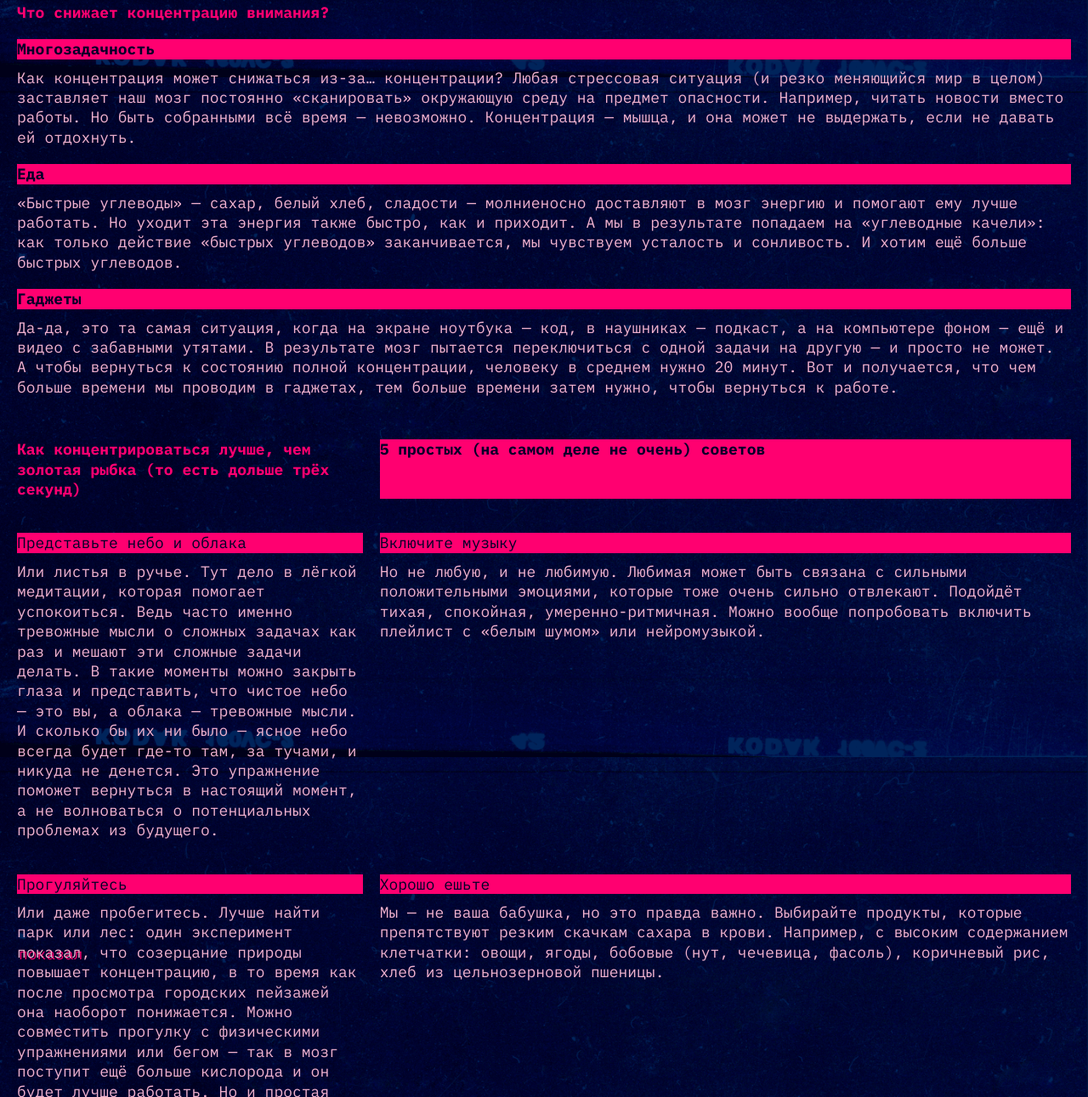
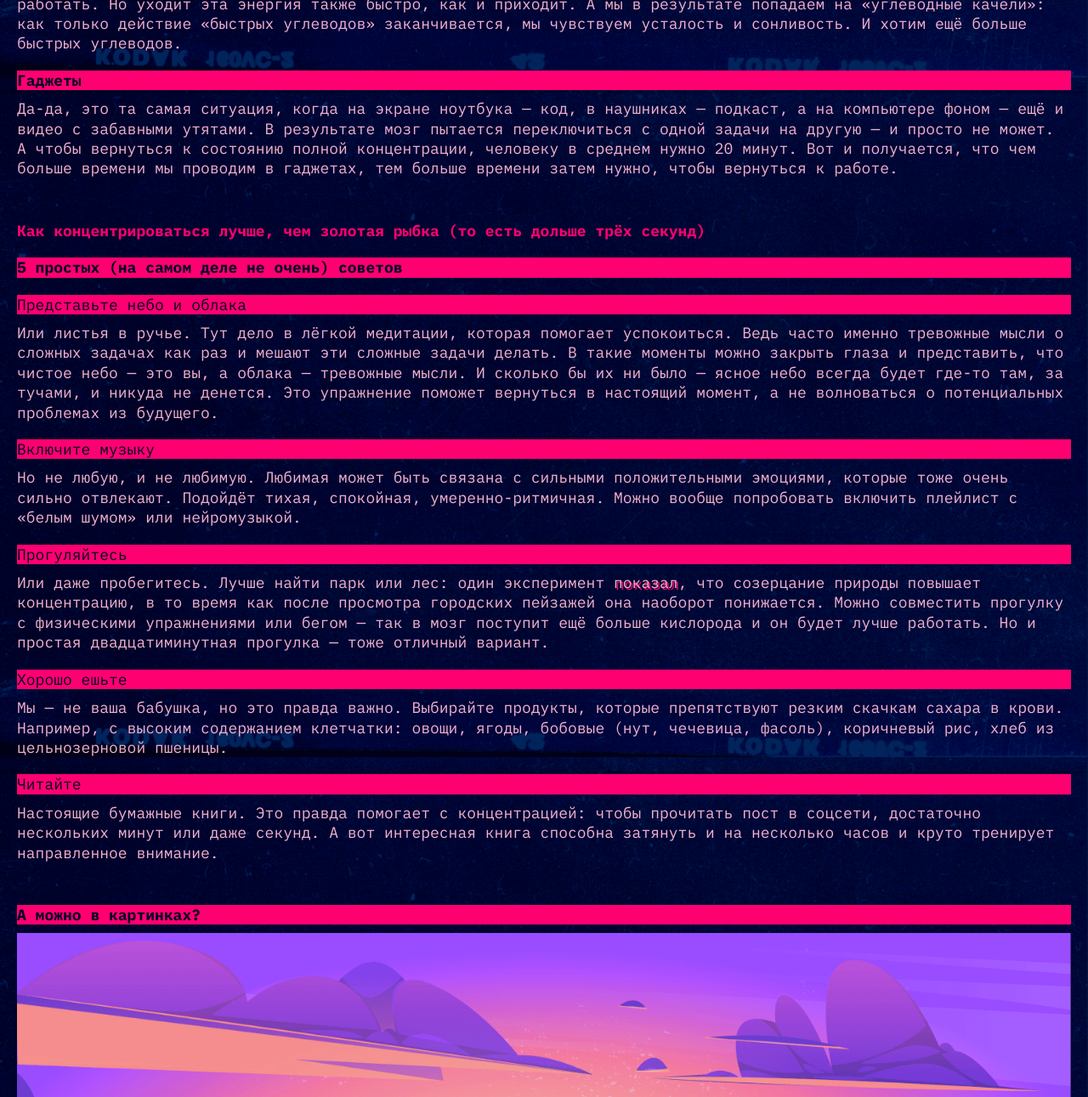
Before and after one commit to shigapovakarinaart/slozhno-sosredotochitsya-fd, a plain HTML site: page index.html in a window 1280 px wide. Shown: the part 1509-2800 px from the top of the page at 85% size. Drawn offline with Linux system fonts and the light colour scheme.

Commit message:
mobile done

```diff
--- a/index.html
+++ b/index.html
@@ -62,79 +62,83 @@
       </p>
     </header>
     <main class="main">
-      <article class="main__article main__article-in-columns">
-        <h3 class="main__article-title">Почему сосредоточиться так сложно</h3>
-        <div>
+      <article>
+        <section class="main__section">
+          <h3 class="main__section-title">Почему сосредоточиться так сложно</h3>
+          <div class="text-group">
             <h4 class="main__paragraph-title title-decor">Многозадачность</h4>
             <p class="main__paragraph">
-          Особенно сложно сосредоточиться, когда задач много и все они — важные.
-          Где же легендарная многозадачность, когда она так нужна вам (и всем
-          нанимающим менеджерам этого мира)? А дело в том, что её просто не
-          существует. Исследователи
+              Особенно сложно сосредоточиться, когда задач много и все они —
+              важные. Где же легендарная многозадачность, когда она так нужна
+              вам (и всем нанимающим менеджерам этого мира)? А дело в том, что
+              её просто не существует. Исследователи
               <a
                 href="https://dana.org/news-and-insights"
                 class="main__paragraph-link"
               >
                 выяснили</a
-          >, что мозгу тяжело концентрироваться даже на двух делах одновременно.
-          А когда в поле внимания попадает несколько важных задач, организм
-          паникует и выделяет кортизол и адреналин — «гормоны стресса». Из-за
-          этого мы работаем невнимательно: ошибаемся и быстро устаём.
+              >, что мозгу тяжело концентрироваться даже на двух делах
+              одновременно. А когда в поле внимания попадает несколько важных
+              задач, организм паникует и выделяет кортизол и адреналин —
+              «гормоны стресса». Из-за этого мы работаем невнимательно:
+              ошибаемся и быстро устаём.
             </p>
           </div>
-        <div>
+          <div class="text-group">
             <h4 class="main__paragraph-title title-decor">Дофамин</h4>
             <p class="main__paragraph">
-          С гормонами стресса всё понятно, но дальше — ещё интереснее. В нашей
-          невозможности сосредоточиться замешана и полная противоположность
-          стрессу — дофамин. Это вещество участвует в системе вознаграждения
-          мозга. Причём тут он? Мы часто отвлекаемся от важной задачи на что-то
-          более «приятное» для мозгов. Например, смотрим лайки в соцсетях. В это
-          время и выделяется дофамин — и мы чувствуем удовольствие. Получается
-          замкнутый круг: чем больше отвлекаешься, тем больше удовольствия
-          получаешь.
+              С гормонами стресса всё понятно, но дальше — ещё интереснее. В
+              нашей невозможности сосредоточиться замешана и полная
+              противоположность стрессу — дофамин. Это вещество участвует в
+              системе вознаграждения мозга. Причём тут он? Мы часто отвлекаемся
+              от важной задачи на что-то более «приятное» для мозгов. Например,
+              смотрим лайки в соцсетях. В это время и выделяется дофамин — и мы
+              чувствуем удовольствие. Получается замкнутый круг: чем больше
+              отвлекаешься, тем больше удовольствия получаешь.
             </p>
           </div>
-      </article>
-      <article class="main__article">
-        <h3 class="main__article-title">Что снижает концентрацию внимания?</h3>
-        <div class="card">
+        </section>
+        <section class="main__section">
+          <h3 class="main__section-title">
+            Что снижает концентрацию внимания?
+          </h3>
+          <div class="text-group">
             <h4 class="main__paragraph-title title-decor">Многозадачность</h4>
             <p class="main__paragraph">
-          Как концентрация может снижаться из-за… концентрации? Любая стрессовая
-          ситуация (и резко меняющийся мир в целом) заставляет наш мозг
-          постоянно «сканировать» окружающую среду на предмет опасности.
-          Например, читать новости вместо работы. Но быть собранными всё время —
-          невозможно. Концентрация — мышца, и она может не выдержать, если не
-          давать ей отдохнуть.
+              Как концентрация может снижаться из-за… концентрации? Любая
+              стрессовая ситуация (и резко меняющийся мир в целом) заставляет
+              наш мозг постоянно «сканировать» окружающую среду на предмет
+              опасности. Например, читать новости вместо работы. Но быть
+              собранными всё время — невозможно. Концентрация — мышца, и она
+              может не выдержать, если не давать ей отдохнуть.
             </p>
           </div>
-        <div class="card">
+          <div class="text-group">
             <h4 class="main__paragraph-title title-decor">Еда</h4>
             <p class="main__paragraph">
               «Быстрые углеводы» — сахар, белый хлеб, сладости — молниеносно
-          доставляют в мозг энергию и помогают ему лучше работать. Но уходит эта
-          энергия также быстро, как и приходит. А мы в результате попадаем на
-          «углеводные качели»: как только действие «быстрых углеводов»
-          заканчивается, мы чувствуем усталость и сонливость. И хотим ещё больше
-          быстрых углеводов.
+              доставляют в мозг энергию и помогают ему лучше работать. Но уходит
+              эта энергия также быстро, как и приходит. А мы в результате
+              попадаем на «углеводные качели»: как только действие «быстрых
+              углеводов» заканчивается, мы чувствуем усталость и сонливость. И
+              хотим ещё больше быстрых углеводов.
             </p>
           </div>
-        <div class="card">
+          <div class="text-group">
             <h4 class="main__paragraph-title title-decor">Гаджеты</h4>
             <p class="main__paragraph">
               Да-да, это та самая ситуация, когда на экране ноутбука — код, в
-          наушниках — подкаст, а на компьютере фоном — ещё и видео с забавными
-          утятами. В результате мозг пытается переключиться с одной задачи на
-          другую — и просто не может. А чтобы вернуться к состоянию полной
-          концентрации, человеку в среднем нужно 20 минут. Вот и получается, что
-          чем больше времени мы проводим в гаджетах, тем больше времени затем
-          нужно, чтобы вернуться к работе.
+              наушниках — подкаст, а на компьютере фоном — ещё и видео с
+              забавными утятами. В результате мозг пытается переключиться с
+              одной задачи на другую — и просто не может. А чтобы вернуться к
+              состоянию полной концентрации, человеку в среднем нужно 20 минут.
+              Вот и получается, что чем больше времени мы проводим в гаджетах,
+              тем больше времени затем нужно, чтобы вернуться к работе.
             </p>
           </div>
-      </article>
-      <article class="main__article main__article-in-columns">
-        <h3 class="main__article-title">
+        </section>
+        <section class="main__section">
+          <h3 class="main__section-title">
             Как концентрироваться лучше, чем золотая рыбка (то есть дольше трёх
             секунд)
           </h3>
@@ -143,31 +147,33 @@
           >
             5 простых (на самом деле не очень) советов
           </h4>
-        <div class="card">
+          <div class="text-group">
             <h5 class="main__paragraph-subtitle title-decor">
               Представьте небо и облака
             </h5>
             <p class="main__paragraph">
               Или листья в ручье. Тут дело в лёгкой медитации, которая помогает
-          успокоиться. Ведь часто именно тревожные мысли о сложных задачах как
-          раз и мешают эти сложные задачи делать. В такие моменты можно закрыть
-          глаза и представить, что чистое небо — это вы, а облака — тревожные
-          мысли. И сколько бы их ни было — ясное небо всегда будет где-то там,
-          за тучами, и никуда не денется. Это упражнение поможет вернуться в
-          настоящий момент, а не волноваться о потенциальных проблемах из
-          будущего.
+              успокоиться. Ведь часто именно тревожные мысли о сложных задачах
+              как раз и мешают эти сложные задачи делать. В такие моменты можно
+              закрыть глаза и представить, что чистое небо — это вы, а облака —
+              тревожные мысли. И сколько бы их ни было — ясное небо всегда будет
+              где-то там, за тучами, и никуда не денется. Это упражнение поможет
+              вернуться в настоящий момент, а не волноваться о потенциальных
+              проблемах из будущего.
             </p>
           </div>
-        <div class="card">
-        <h5 class="main__paragraph-subtitle title-decor">Включите музыку</h5>
+          <div class="text-group">
+            <h5 class="main__paragraph-subtitle title-decor">
+              Включите музыку
+            </h5>
             <p class="main__paragraph">
               Но не любую, и не любимую. Любимая может быть связана с сильными
-          положительными эмоциями, которые тоже очень сильно отвлекают. Подойдёт
-          тихая, спокойная, умеренно-ритмичная. Можно вообще попробовать
-          включить плейлист с «белым шумом» или нейромузыкой.
+              положительными эмоциями, которые тоже очень сильно отвлекают.
+              Подойдёт тихая, спокойная, умеренно-ритмичная. Можно вообще
+              попробовать включить плейлист с «белым шумом» или нейромузыкой.
             </p>
           </div>
-        <div class="card">
+          <div class="text-group">
             <h5 class="main__paragraph-subtitle title-decor">Прогуляйтесь</h5>
             <p class="main__paragraph">
               Или даже пробегитесь. Лучше найти парк или лес: один эксперимент
@@ -176,33 +182,33 @@
                 class="main__paragraph-link"
               >
                 показал</a
-          >, что созерцание природы повышает концентрацию, в то время как после
-          просмотра городских пейзажей она наоборот понижается. Можно совместить
-          прогулку с физическими упражнениями или бегом — так в мозг поступит
-          ещё больше кислорода и он будет лучше работать. Но и простая
-          двадцатиминутная прогулка — тоже отличный вариант.
+              >, что созерцание природы повышает концентрацию, в то время как
+              после просмотра городских пейзажей она наоборот понижается. Можно
+              совместить прогулку с физическими упражнениями или бегом — так в
+              мозг поступит ещё больше кислорода и он будет лучше работать. Но и
+              простая двадцатиминутная прогулка — тоже отличный вариант.
             </p>
           </div>
-        <div class="card">
+          <div class="text-group">
             <h5 class="main__paragraph-subtitle title-decor">Хорошо ешьте</h5>
             <p class="main__paragraph">
-          Мы — не ваша бабушка, но это правда важно. Выбирайте продукты, которые
-          препятствуют резким скачкам сахара в крови. Например, с высоким
-          содержанием клетчатки: овощи, ягоды, бобовые (нут, чечевица, фасоль),
-          коричневый рис, хлеб из цельнозерновой пшеницы.
+              Мы — не ваша бабушка, но это правда важно. Выбирайте продукты,
+              которые препятствуют резким скачкам сахара в крови. Например, с
+              высоким содержанием клетчатки: овощи, ягоды, бобовые (нут,
+              чечевица, фасоль), коричневый рис, хлеб из цельнозерновой пшеницы.
             </p>
           </div>
-        <div class="card">
+          <div class="text-group">
             <h5 class="main__paragraph-subtitle title-decor">Читайте</h5>
             <p class="main__paragraph">
-          Настоящие бумажные книги. Это правда помогает с концентрацией: чтобы
-          прочитать пост в соцсети, достаточно нескольких минут или даже секунд.
-          А вот интересная книга способна затянуть и на несколько часов и круто
-          тренирует направленное внимание.
+              Настоящие бумажные книги. Это правда помогает с концентрацией:
+              чтобы прочитать пост в соцсети, достаточно нескольких минут или
+              даже секунд. А вот интересная книга способна затянуть и на
+              несколько часов и круто тренирует направленное внимание.
             </p>
           </div>
+        </section>
       </article>
-    </main>
       <section class="main__galery">
         <h4 class="main__paragraph-title title-decor">А можно в картинках?</h4>
         <ul class="main__galery-list">
@@ -248,6 +254,7 @@
           </li>
         </ul>
       </section>
+    </main>
     <footer class="footer decorated-zone">
       <h2 class="footer__title">focus</h2>
     </footer>
--- a/styles/style.css
+++ b/styles/style.css
@@ -1,10 +1,12 @@
 .page {
   min-height: 100vh;
-  background: var(--page-bg-color) var(--page-bg-image) center;
+  background-color: var(--page-bg-color);
+  background-image: var(--page-bg-image);
+  background-position: center;
+  background-color: none;
   background-repeat: no-repeat;
   background-size: cover;
   background-attachment: fixed;
-  padding: var(--general-padding);
 }
 
 .decorated-zone {
@@ -12,16 +14,16 @@
 }
 
 .header {
+  height: 100vh;
   display: grid;
   grid-template-rows: 1fr 1fr 1fr;
-  height: 100vh;
   min-height: var(--header-min-height);
+  padding: var(--general-padding);
 }
 
 .header__rec-indicator {
   position: absolute;
-  right: var(--rec-indicator-right-position);
-  grid-row: 1;
+  right: var(--rec-indicator-position);
   align-self: start;
   color: var(--accent-color);
   font-family: var(--main-font), sans-serif;
@@ -33,7 +35,7 @@
 .header__rec-indicator::after {
   content: "";
   display: inline-block;
-  margin-left: var(--gap);
+  margin-left: var(--general-padding);
   border-radius: 50%;
   box-shadow: 0 0 4px 2px var(--accent-color);
   background: var(--accent-color);
@@ -93,8 +95,8 @@
 }
 
 .decorated-zone::before {
-  top: 10px;
-  right: 10px;
+  right: var(--corner-position);
+  top: var(--corner-position);
   border-bottom: none;
   border-left: none;
 }
@@ -133,17 +135,20 @@
 }
 
 .main {
+  padding-right: var(--general-padding);
+  padding-left: var(--general-padding);
+  padding-top: 0;
   margin-top: 40px;
   font-family: var(--main-font), sans-serif;
   line-height: var(--main-line-height);
 }
 
-.main__article {
-  margin-bottom: var(--margin-article);
+.main__section {
+  margin-bottom: var(--margin-section);
 }
 
-.main__article-title {
-  margin-bottom: var(--margin-article-title);
+.main__section-title {
+  margin-bottom: var(--margin-section-title);
   color: var(--accent-color);
   font-weight: var(--bold-font-weight);
   font-size: var(--main-font-size);
@@ -156,7 +161,7 @@
 }
 
 .main__paragraph-title-big-margin {
-  margin-bottom: var(--margin-article-title);
+  margin-bottom: var(--margin-section-title);
 }
 
 .main__paragraph-subtitle {
@@ -167,12 +172,12 @@
 }
 
 .main__paragraph {
-  color: var(--paragraph-color);
+  color: var(--paragraph-text-color);
   font-weight: var(--main-font-weight);
   font-size: var(--main-font-size);
 }
 
-.card {
+.text-group {
   margin-bottom: var(--margin-paragraph);
 }
 
@@ -210,7 +215,7 @@
   justify-content: center;
   align-content: center;
   height: 100vh;
-  min-height: 667px;
+  min-height: 668px;
   margin-top: 40px;
 }
 
--- a/styles/variables.css
+++ b/styles/variables.css
@@ -3,25 +3,36 @@
   и их переопределение под различные устройства
 */
 :root {
+  /*page*/
   --page-bg-image: url(../images/cover-image-dark.png);
+  --page-bg-color: #000028;
+  /*fonts*/
   --main-font: "IBM Plex mono";
   --main-font-size: 18px;
   --main-font-weight: normal;
   --bold-font-weight: bold;
   --main-line-height: 23.4px;
+  --focus-font-size: clamp(7.25rem, 7.0115rem + 1.0178vw, 7.5rem);
+  /*gaps, paddings and margins*/
   --gap: 10px;
   --general-padding: 10px;
-  --header-min-height: 375px;
-  --rec-indicator-right-position: 20px;
+  --margin-top-themes-list: 65px;
+  --margin-section: 50px;
+  --margin-section-title: 20px;
+  --margin-paragraph: 20px;
+  /*colors*/
   --accent-color: #ff0070;
   --focus-color: #db00ff;
-  --focus-font-size: clamp(7.25rem, 7.0115rem + 1.0178vw, 7.5rem);
   --header-paragraph-color: #000028;
-  --paragraph-color: #F1B2CE;
+  --paragraph-text-color: #F1B2CE;
+  /*general*/
+  --header-min-height: 648px;
+  --rec-indicator-position: 20px;
   --paragraph-link-shadow: 2px 2px var(--accent-color);
-  --margin-article-title: 20px;
-  --margin-paragraph: 20px;
-  --margin-article: 50px;
-  --margin-top-themes-list: 65px;
-  --page-bg-color: #000028;
+  --corner-position: 10px;
+
+
+
+
+
 }
```
Lines whose indentation alone changed are shown as unchanged.
